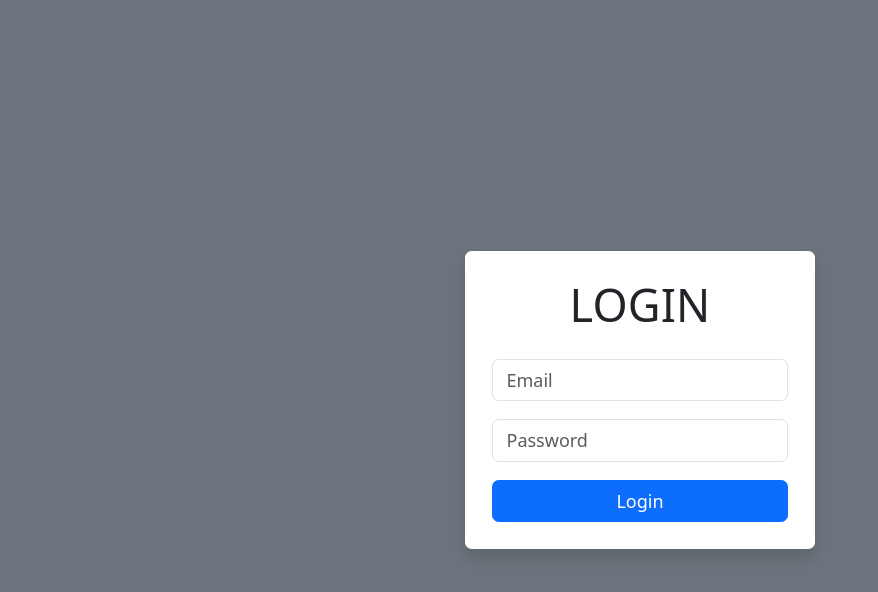
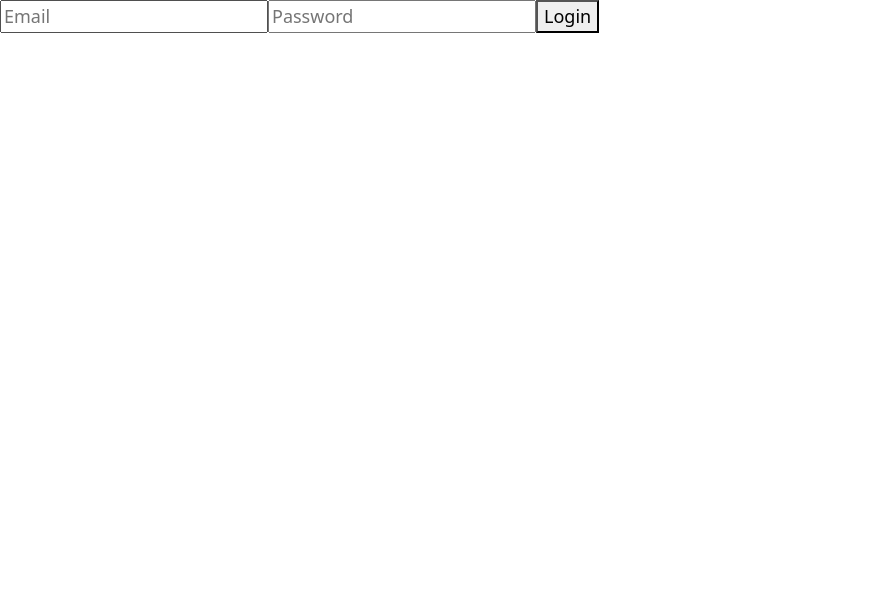
Before and after one commit to andyugbawa/mern-react, a React (Vite) app in the folder newmernapp/client/: page /login in a window 1280 px wide. Shown: the top 592 px of the page, without its empty margins (0-878 px from the left). Built offline with nearby package versions, Linux system fonts and the light colour scheme.

Commit message:
change in place

```diff
--- a/newmernapp/client/src/Login.jsx
+++ b/newmernapp/client/src/Login.jsx
@@ -1,85 +1,28 @@
 import { useState } from 'react'
 import axios from "axios"
 import { useNavigate } from "react-router-dom"
-import "bootstrap/dist/css/bootstrap.min.css";
 
 function Login() {
   const [email, setEmail] = useState("")
   const [password, setPassword] = useState("")
-  const [error, setError] = useState("")
-
   const navigate = useNavigate()
 
-  const handleSubmit = async (e) => {
+  const handleSubmit = (e) => {
     e.preventDefault()
-    setError("")
 
-    try {
-      const res = await axios.post(
-        `${import.meta.env.VITE_API_URL}/login`,
-        { email, password }
-      )
-
-      if (res.data === "Success") {
-        navigate("/home")
-      } else {
-        setError("Invalid email or password")
-      }
-
-    } catch (err) {
-      console.log(err)
-      setError("Login failed")
-    }
+    axios.post(`${import.meta.env.VITE_API_URL}/login`, { email, password })
+      .then(res => {
+        if (res.data === "Success") {
+          navigate("/home")
+        }
+      })
   }
 
   return (
     <form onSubmit={handleSubmit}>
-      <div className="d-flex justify-content-center align-items-center bg-secondary vh-100">
-
-        <div
-          className="bg-white p-4 rounded shadow"
-          style={{ width: "350px" }}
-        >
-          <h1 className="text-center mb-4">
-            LOGIN
-          </h1>
-
-          {error && (
-            <div className="alert alert-danger">
-              {error}
-            </div>
-          )}
-
-          <div className="mb-3">
-            <input
-              type="email"
-              className="form-control"
-              placeholder="Email"
-              onChange={(e) => setEmail(e.target.value)}
-              required
-            />
-          </div>
-
-          <div className="mb-3">
-            <input
-              type="password"
-              className="form-control"
-              placeholder="Password"
-              onChange={(e) => setPassword(e.target.value)}
-              required
-            />
-          </div>
-
-          <button
-            type="submit"
-            className="btn btn-primary w-100"
-          >
-            Login
-          </button>
-
-        </div>
-
-      </div>
+      <input onChange={e => setEmail(e.target.value)} placeholder="Email" />
+      <input type="password" onChange={e => setPassword(e.target.value)} placeholder="Password" />
+      <button>Login</button>
     </form>
   )
 }
```
